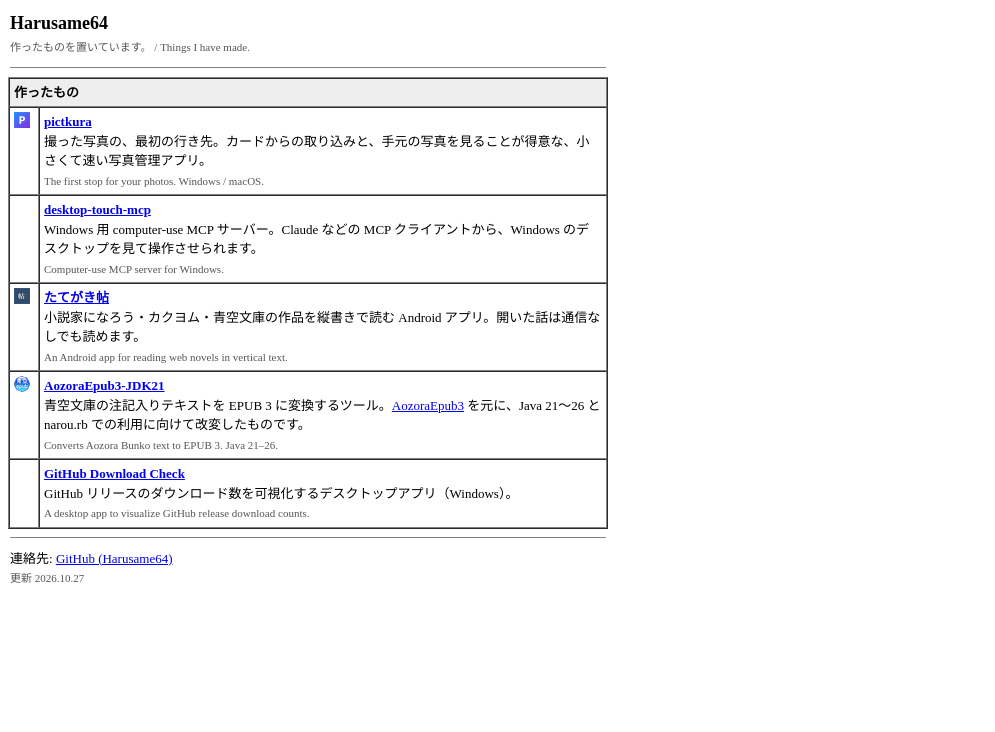
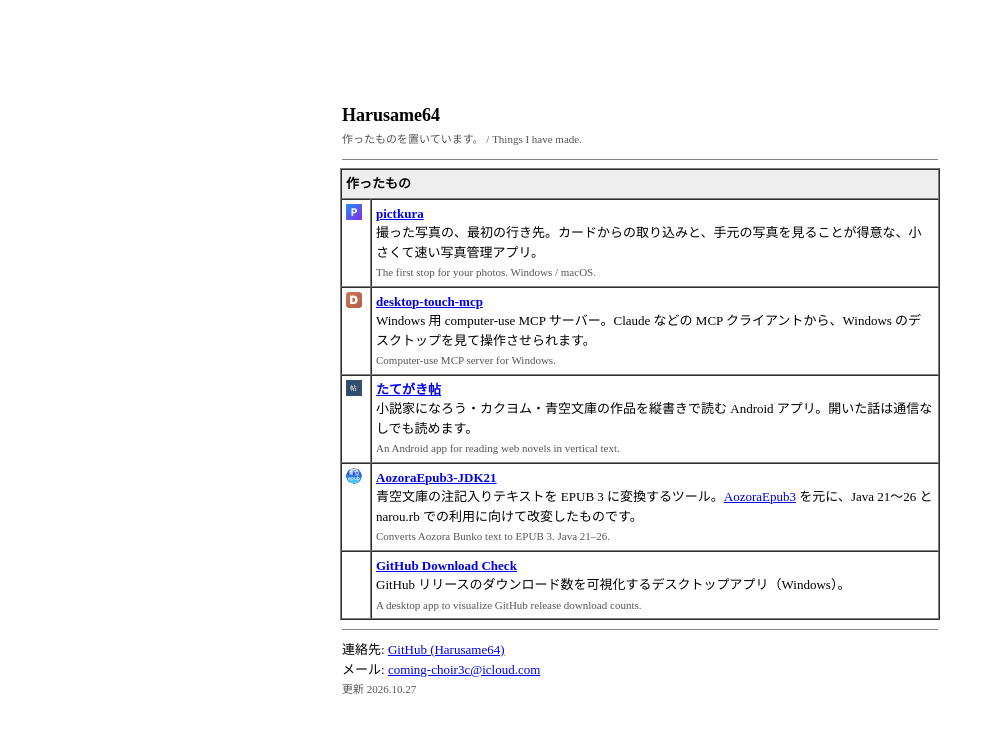
Before and after one commit to Harusame64/Harusame64.github.io, a plain HTML site: page index.html in a window 1280 px wide. Shown: the whole page, without its empty margins (0-995 px from the left). Drawn offline with Linux system fonts and the light colour scheme.

Commit message:
Center the page on wide screens and add an icon and email
- On screens at least 1024x640 the table sits in the middle of the
  window; phones keep the top-left layout.
- desktop-touch-mcp gets a small D icon in its site colour.
- The contact block adds the iCloud address already used on the
  tategaki-cho privacy page, on its own line so it does not wrap.

Co-Authored-By: Claude Opus 5.5 <noreply@anthropic.com>

```diff
--- a/index.html
+++ b/index.html
@@ -12,6 +12,11 @@ td { vertical-align: top; overflow-wrap: anywhere; }
 small { font-size: 11px; color: #555555; }
 a { color: #0000ee; }
 a:visited { color: #551a8b; }
+/* 広い画面では、表を画面の真ん中にぽつんと置く。スマホは左上からのまま */
+@media (min-width: 1024px) and (min-height: 640px) {
+  body { margin: 0; min-height: 100vh; box-sizing: border-box; padding: 16px 0; display: flex; flex-direction: column; justify-content: center; align-items: center; }
+  table.main { width: 600px; }
+}
 </style>
 </head>
 <body>
@@ -37,7 +42,7 @@ a:visited { color: #551a8b; }
 </tr>
 
 <tr>
-<td width="20">&nbsp;</td>
+<td width="20"><img src="img/desktop-touch-mcp.png" width="16" height="16" alt=""></td>
 <td>
 <a href="https://harusame64.github.io/desktop-touch-mcp/"><b>desktop-touch-mcp</b></a><br>
 Windows 用 computer-use MCP サーバー。Claude などの MCP クライアントから、Windows のデスクトップを見て操作させられます。<br>
@@ -77,6 +82,7 @@ GitHub リリースのダウンロード数を可視化するデスクトップ
 <tr><td><hr size="1" noshade></td></tr>
 <tr><td>
 連絡先: <a href="https://github.com/Harusame64">GitHub (Harusame64)</a><br>
+メール: <a href="mailto:coming-choir3c@icloud.com" style="white-space: nowrap">coming-choir3c@icloud.com</a><br>
 <small>更新 2026.10.27</small>
 </td></tr>
 </table>
```
Also changed, not shown: img/desktop-touch-mcp.png (added).
